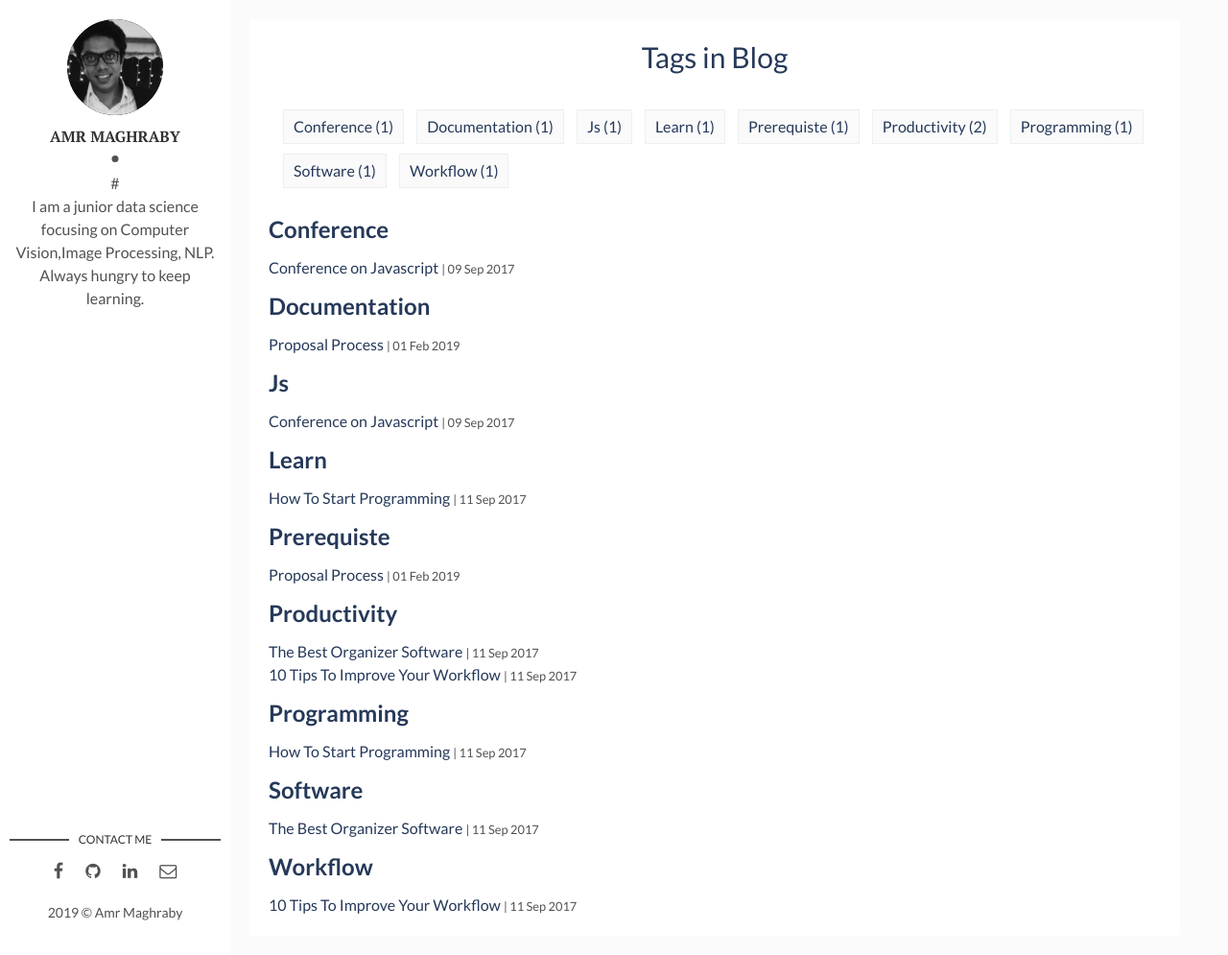
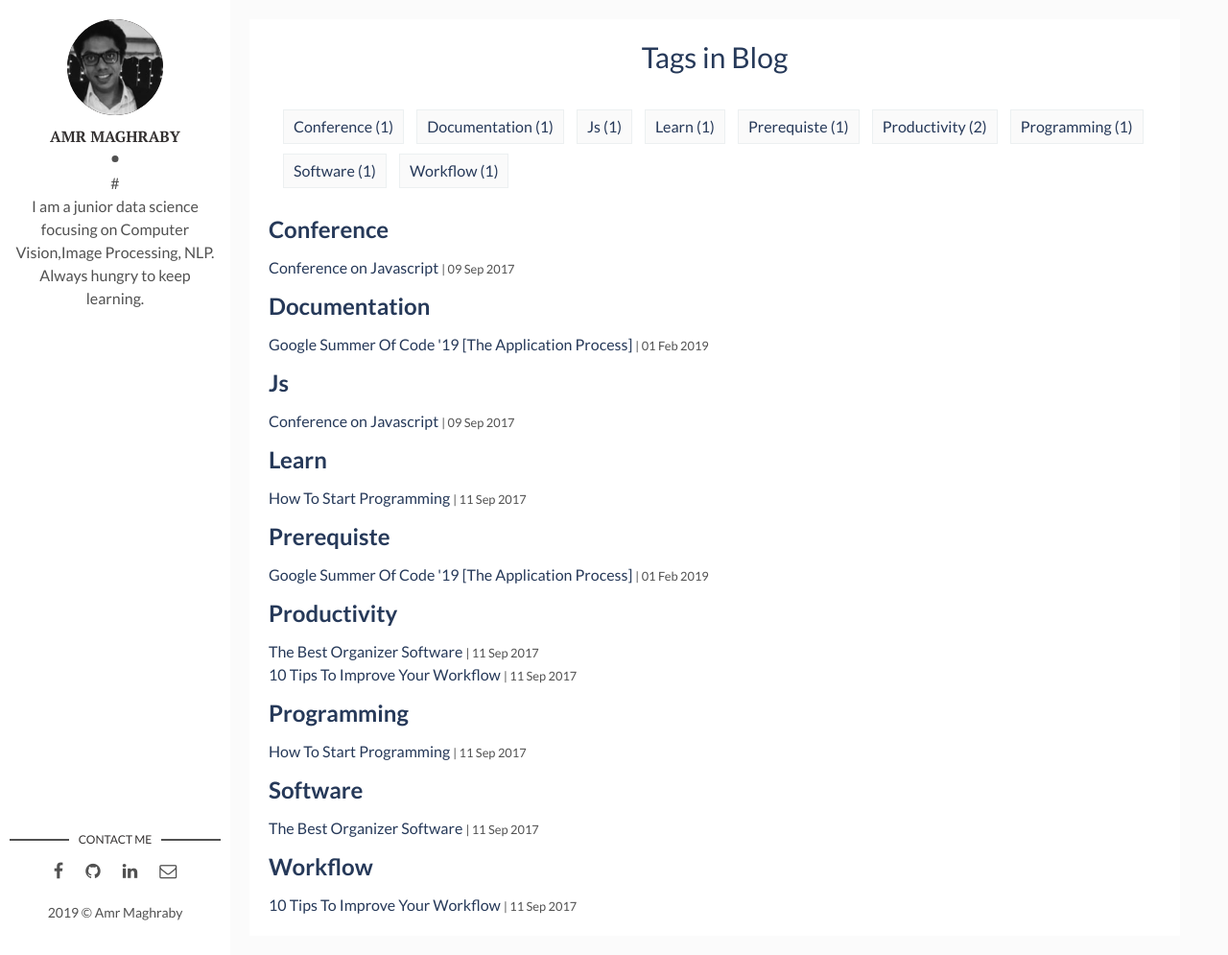
Before and after one commit to AmrMaghraby/amrmaghraby.github.io, a Jekyll site: the page built from tags.html, in a window 1280 px wide and 995 px high. Shown: the whole window at 96% size. Built offline with Jekyll 4.4.1, drawn with Linux system fonts in a browser that asks for light colours; part of the change alters nothing that is shown.

Commit message:
Update 2017-04-06-how-i-rest-from-work.markdown

```diff
--- a/_posts/2017-04-06-how-i-rest-from-work.markdown
+++ b/_posts/2017-04-06-how-i-rest-from-work.markdown
@@ -1,6 +1,6 @@
 ---
 layout: post
-title: Proposal Process
+title: Google Summer Of Code '19 [The Application Process]
 date: 2019-02-1 13:32:20 +0300
 description: This post descripe the process I took for building my proposal with Red Hen Lab starting from Feburary 2019 till May 2019
 img: i-rest.jpg # Add image post (optional)
@@ -13,9 +13,17 @@ My name is Amr Ahmed Maghraby and I am 4th year B.S. Computer Science in Arab Ac
 I am a competent programmer in C, C++, Java, Python. I have worked in the Research field, I took my first internship as a computer vision researcher during my 3rd year in college and published my first paper in MUM conference . The subject of my first paper was about using computer vision algorithms to replace medical devices for detecting Hepatitis C virus. I invented a small device which will be used to capture images of blood samples.
 I also did some projects on GitHub, and I joined competitive programming communities for more than 3 years. On my GitHub profile, there are about ~170 solved problems. In my whole life, I have solved more than 990 problems (according to a2oj statistics).
 
-## Preparation
+## The Application Process
 
-During Feburary month, I have been reading papers
+This is the second time I am applying to the GSoC program. I tried one years ago without make previous contribution to any organization or even to Github community. I submitted my proposal very late without comminicating with mentors enough time as it supposed to.
 
+This year i started my preparation in an organized way.
+Following my timeline :
 
-![I and My friends]({{site.baseurl}}/assets/img/we-in-rest.jpg)
+1: I have started by searching for last season projects and read about accepted people in red hen lab and their projects. I have spent about more than two weeks tracing thier codes and understanding their approaches and learn from their mindset.
+
+2: Next I found awesome project last year about speech recognition, I loved the tools and approaches used to achieve the goal. I started to mail that person to take some advices.
+
+3: Mailing Red Hen Lab Professors and started to decide to work on problems related to CNN - RNN (which I took it's experience from prevouis projects). I have started implementing some papers to be considered as contribution on my github. The best one which was stated on my proposal Automated Image Caption [CNN - RNN Approach].
+
+4: After several weeks Red Hen Lab stated their projects recommended on students in that summer, one of them was OCR on vedioes (very close to my skills). I started to read several papers to choose which one will be implemented in that projects, and I have searched for the data set to be chosen for training.
```
